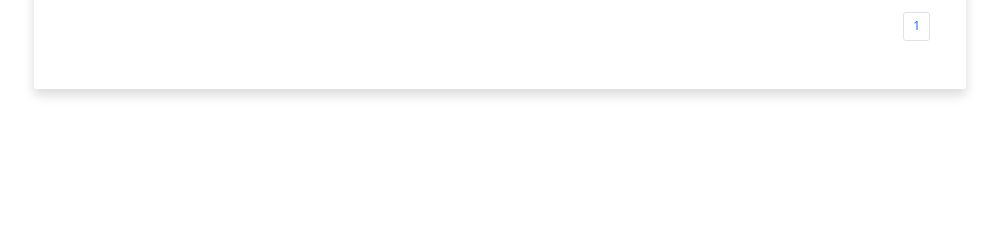
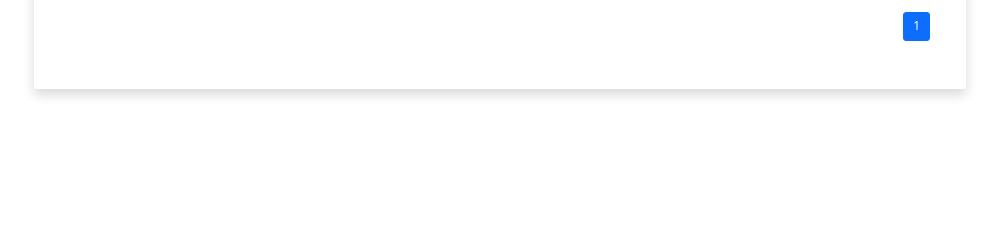
Before and after one commit to hakdocx/TrainingManagementSystem, a PHP site: page /index.php in a window 1280 px wide. Shown: the part 273-513 px from the top of the page, without its empty margins (140-1139 px from the left). Run offline with PHP 8.4, Linux system fonts and the light colour scheme; data that the repository does not hold is empty.

Commit message:
added active page indicator

```diff
--- a/index.php
+++ b/index.php
@@ -136,7 +136,7 @@
 									</a>
 								</li>
 							<?php } ?>
-								<li class="page-item">
+								<li class="page-item  active">
 									<a class="page-link" href = "index.php?page=<?= $page ?>">
 										<?=	$page ?>
 									</a>
```
